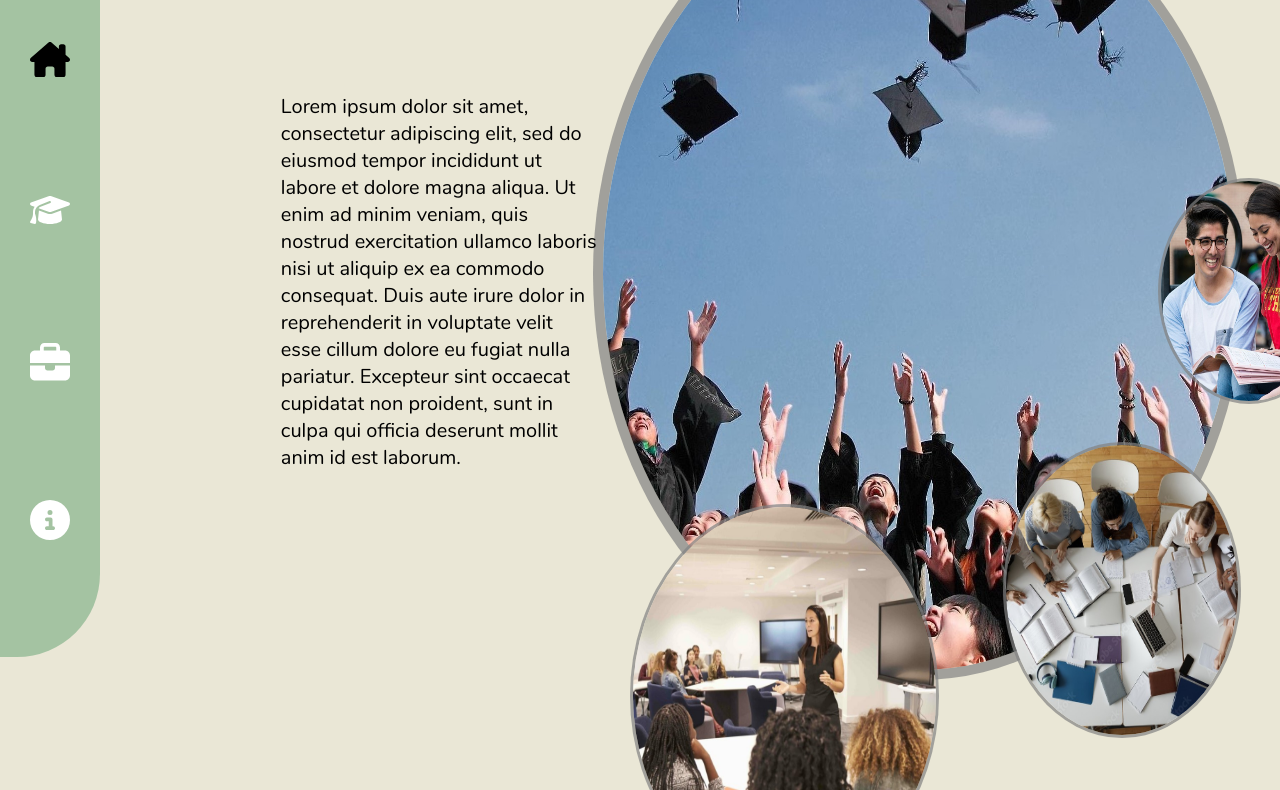
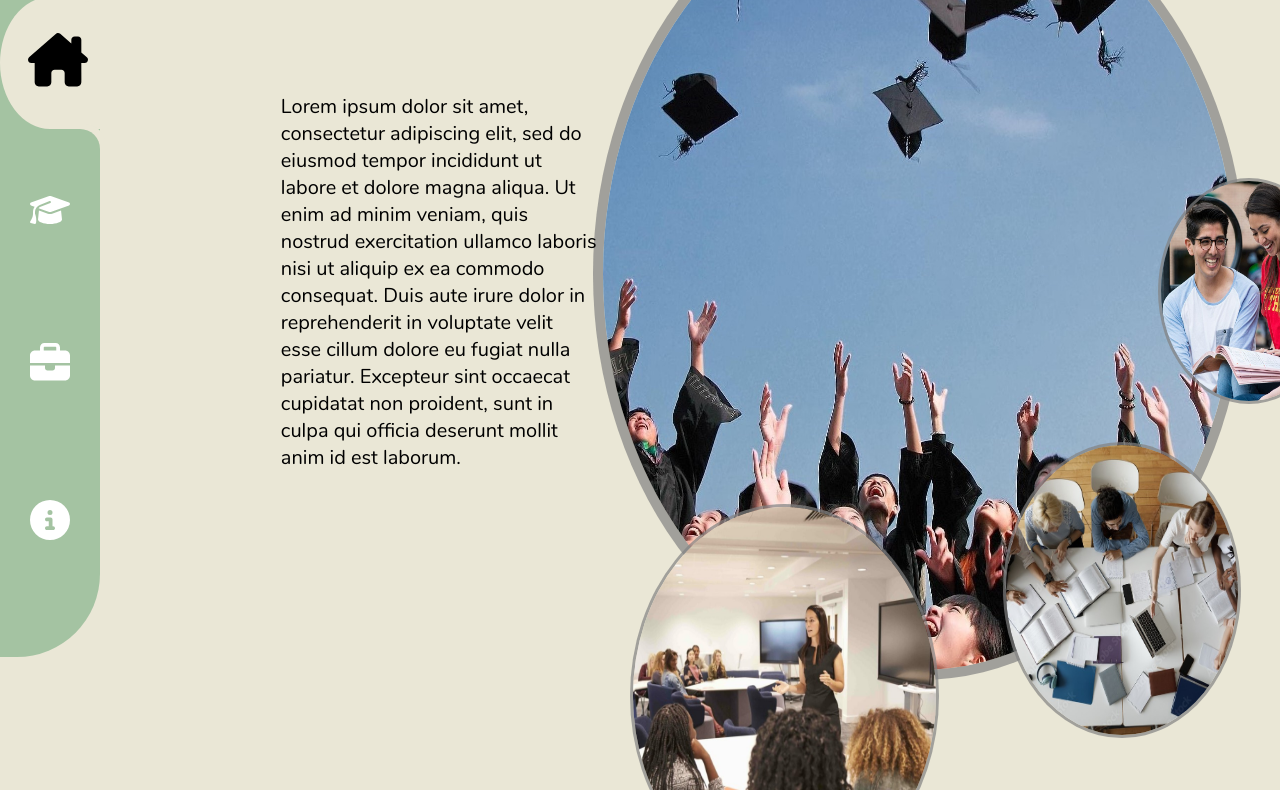
Before and after one commit to adreno255/COURSEplorer, a plain HTML site: page homepage.html in a window 1280 px wide. Shown: the part 183-973 px from the top of the page. Drawn offline with Linux system fonts and the light colour scheme.

Commit message:
navbar animations

```diff
--- a/homepage.css
+++ b/homepage.css
@@ -65,14 +65,17 @@ body::-webkit-scrollbar-thumb{
     margin: 0;
     padding: 0;
     display: flex;
+    position: relative;
     flex-direction: column;
     align-items: center;
     justify-content: space-evenly;
     height: 110vh;
 }
 
-.nav-item{
+.list{
     width: 40%;
+    position: relative;
+    z-index: 1;
 }
 
 .nav-logo{
@@ -84,12 +87,64 @@ body::-webkit-scrollbar-thumb{
     scale: 45%;
 }
 
-.nav-link{
+.navbar-nav .list a svg{
     fill: white;
+    transition: 0.5s;
 }
 
-.nav-link #home{
+.navbar-nav .list.active a svg{
     fill: black;
+    transform: translateX(8px) scale(150%);
+}
+
+.indicator{
+    position: absolute;
+    width: 100%;
+    height: 15%;
+    background: var(--bg-primary);
+    top: 25%;
+    border-radius: 50% 0 0 50%;
+    transition: 0.5s;
+}
+
+.indicator::before{
+    content: '';
+    position: absolute;
+    top: -40%;
+    right: 0;
+    width: 40%;
+    height: 40%;
+    border-bottom-right-radius: 20px;
+    background: var(--text-tertiary);
+    box-shadow: 5px 5px 0 0 var(--bg-primary);
+}
+
+.indicator::after{
+    content: '';
+    position: absolute;
+    top: 100%;
+    right: 0;
+    width: 40%;
+    height: 40%;
+    border-top-right-radius: 20px;
+    background: var(--text-tertiary);
+    box-shadow: 5px -5px 0 0 var(--bg-primary);
+}
+
+.navbar-nav .list:nth-child(2).active ~ .indicator{
+    transform: translateY(0);
+}
+
+.navbar-nav .list:nth-child(3).active ~ .indicator{
+    transform: translateY(115%);
+}
+
+.navbar-nav .list:nth-child(4).active ~ .indicator{
+    transform: translateY(230%);
+}
+
+.navbar-nav .list:nth-child(5).active ~ .indicator{
+    transform: translateY(350%);
 }
 
 section{
--- a/homepage.html
+++ b/homepage.html
@@ -14,32 +14,42 @@
             <li class="nav-logo">
                 <img src="Images/logo1.png" alt="COURSEplorer Logo">
             </li>
-            <li class="nav-item">
+            <li class="list active">
                 <a href="#" class="nav-link">
                     <svg xmlns="http://www.w3.org/2000/svg" viewBox="0 0 576 512">
                        <path id="home" d="M543.8 287.6c17 0 32-14 32-32.1c1-9-3-17-11-24L512 185V64c0-17.7-14.3-32-32-32H448c-17.7 0-32 14.3-32 32v36.7L309.5 7c-6-5-14-7-21-7s-15 1-22 8L10 231.5c-7 7-10 15-10 24c0 18 14 32.1 32 32.1h32v69.7c-.1 .9-.1 1.8-.1 2.8V472c0 22.1 17.9 40 40 40h16c1.2 0 2.4-.1 3.6-.2c1.5 .1 3 .2 4.5 .2H160h24c22.1 0 40-17.9 40-40V448 384c0-17.7 14.3-32 32-32h64c17.7 0 32 14.3 32 32v64 24c0 22.1 17.9 40 40 40h24 32.5c1.4 0 2.8 0 4.2-.1c1.1 .1 2.2 .1 3.3 .1h16c22.1 0 40-17.9 40-40V455.8c.3-2.6 .5-5.3 .5-8.1l-.7-160.2h32z"/></svg>
                 </a>
             </li>
-            <li class="nav-item">
+            <li class="list">
                 <a href="#" class="nav-link">
                     <svg xmlns="http://www.w3.org/2000/svg" viewBox="0 0 640 512">
                         <path id="courses" d="M320 32c-8.1 0-16.1 1.4-23.7 4.1L15.8 137.4C6.3 140.9 0 149.9 0 160s6.3 19.1 15.8 22.6l57.9 20.9C57.3 229.3 48 259.8 48 291.9v28.1c0 28.4-10.8 57.7-22.3 80.8c-6.5 13-13.9 25.8-22.5 37.6C0 442.7-.9 448.3 .9 453.4s6 8.9 11.2 10.2l64 16c4.2 1.1 8.7 .3 12.4-2s6.3-6.1 7.1-10.4c8.6-42.8 4.3-81.2-2.1-108.7C90.3 344.3 86 329.8 80 316.5V291.9c0-30.2 10.2-58.7 27.9-81.5c12.9-15.5 29.6-28 49.2-35.7l157-61.7c8.2-3.2 17.5 .8 20.7 9s-.8 17.5-9 20.7l-157 61.7c-12.4 4.9-23.3 12.4-32.2 21.6l159.6 57.6c7.6 2.7 15.6 4.1 23.7 4.1s16.1-1.4 23.7-4.1L624.2 182.6c9.5-3.4 15.8-12.5 15.8-22.6s-6.3-19.1-15.8-22.6L343.7 36.1C336.1 33.4 328.1 32 320 32zM128 408c0 35.3 86 72 192 72s192-36.7 192-72L496.7 262.6 354.5 314c-11.1 4-22.8 6-34.5 6s-23.5-2-34.5-6L143.3 262.6 128 408z"/></svg>
                 </a>
             </li>
-            <li class="nav-item">
+            <li class="list">
                 <a href="#" class="nav-link">
                     <svg xmlns="http://www.w3.org/2000/svg" viewBox="0 0 512 512">
                         <path id="careers" d="M184 48H328c4.4 0 8 3.6 8 8V96H176V56c0-4.4 3.6-8 8-8zm-56 8V96H64C28.7 96 0 124.7 0 160v96H192 320 512V160c0-35.3-28.7-64-64-64H384V56c0-30.9-25.1-56-56-56H184c-30.9 0-56 25.1-56 56zM512 288H320v32c0 17.7-14.3 32-32 32H224c-17.7 0-32-14.3-32-32V288H0V416c0 35.3 28.7 64 64 64H448c35.3 0 64-28.7 64-64V288z"/></svg>
                 </a>
             </li>
-            <li class="nav-item">
+            <li class="list">
                 <a href="#" class="nav-link">
                     <svg xmlns="http://www.w3.org/2000/svg" viewBox="0 0 512 512">
                         <path id="about" d="M256 512A256 256 0 1 0 256 0a256 256 0 1 0 0 512zM216 336h24V272H216c-13.3 0-24-10.7-24-24s10.7-24 24-24h48c13.3 0 24 10.7 24 24v88h8c13.3 0 24 10.7 24 24s-10.7 24-24 24H216c-13.3 0-24-10.7-24-24s10.7-24 24-24zm40-208a32 32 0 1 1 0 64 32 32 0 1 1 0-64z"/></svg>
                 </a>
             </li>
+            <div class="indicator"></div>
         </ul>
     </nav>
+
+    <script>
+        const list = document.querySelectorAll('.list');
+        function activeLink(){
+            list.forEach((item) => item.classList.remove('active'));
+            this.classList.add('active');
+        }
+        list.forEach((item) => item.addEventListener('click', activeLink));
+    </script>
 
     <!-- CONTENT (MODIFIABLE) -->
     <section>
```
